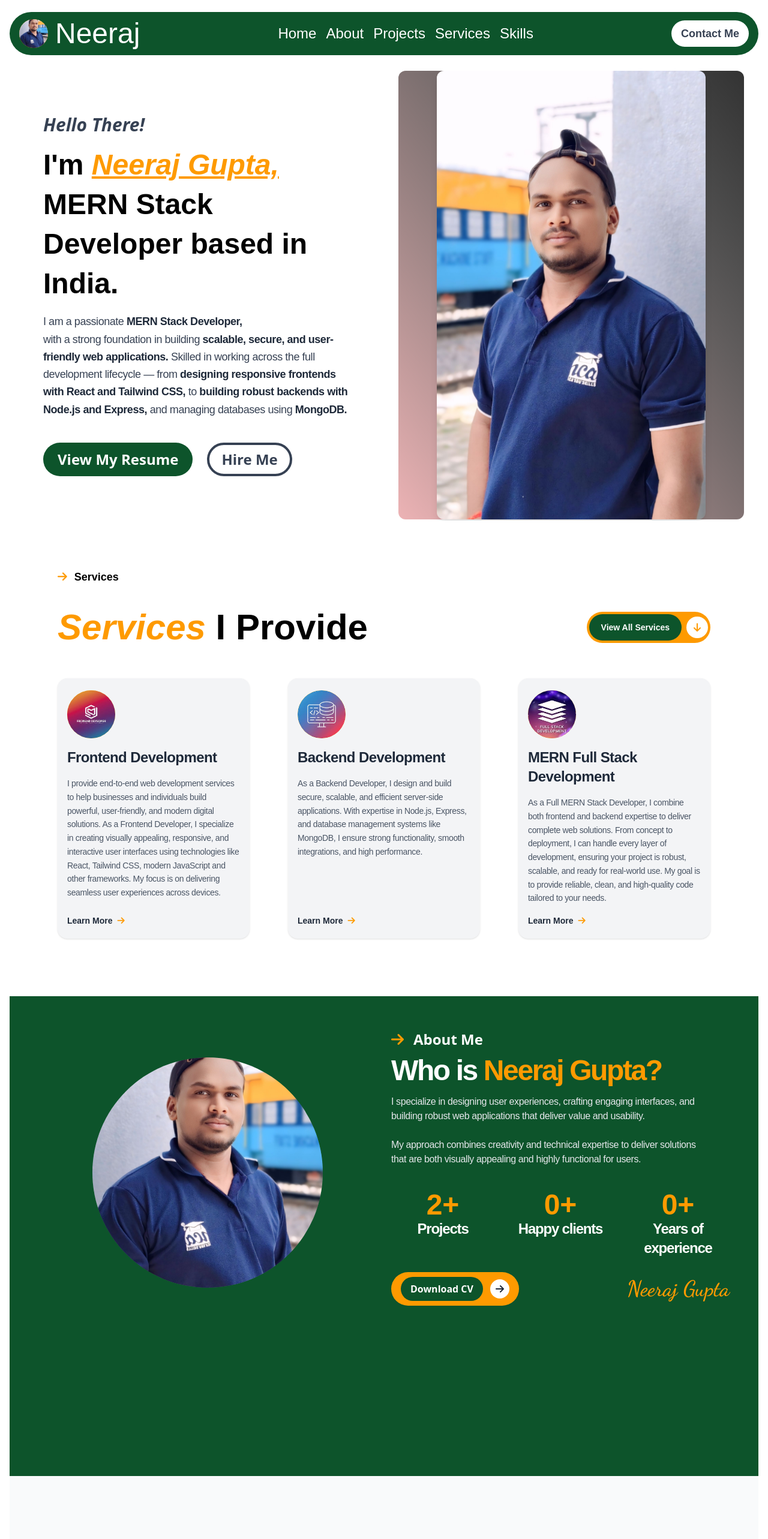
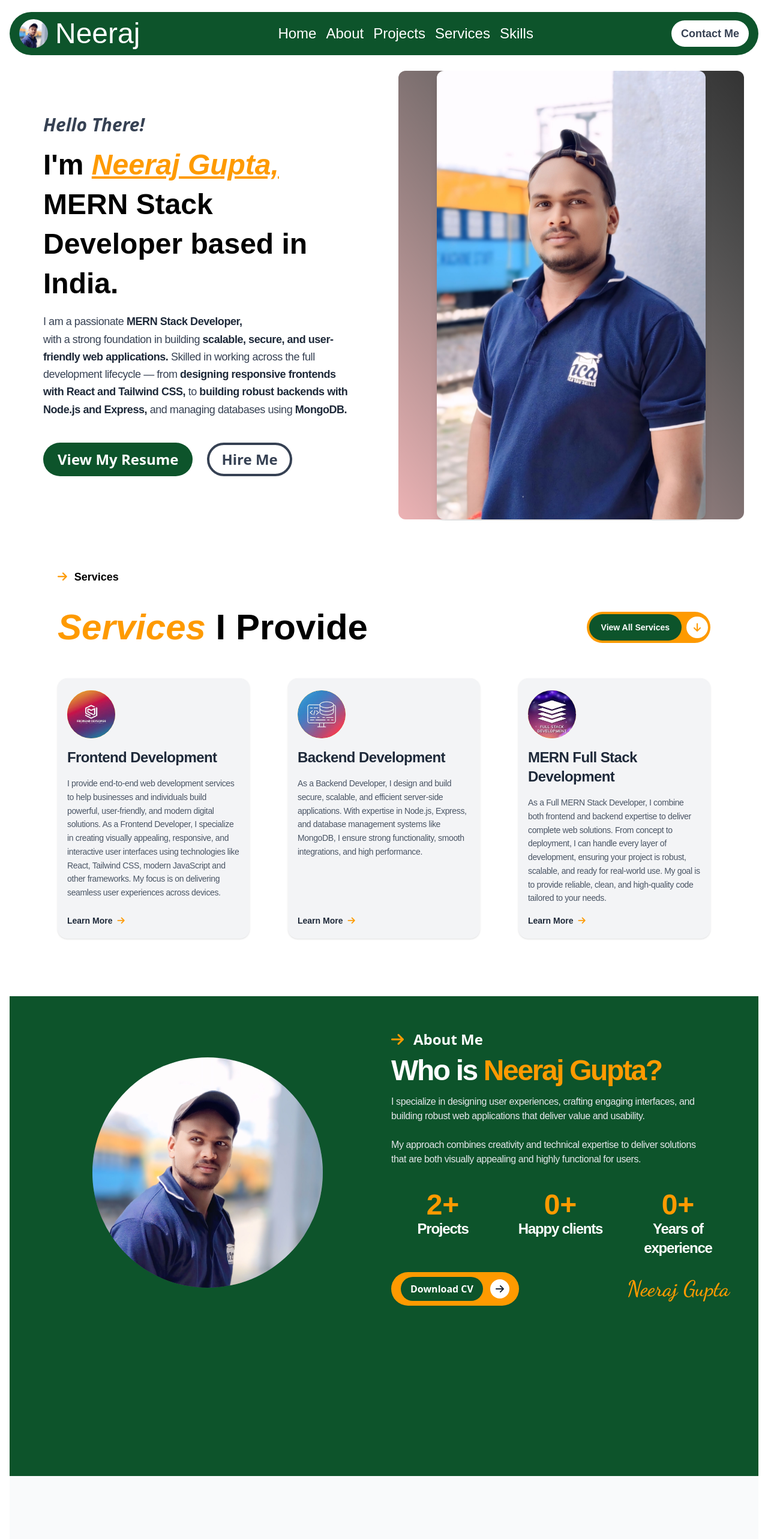
Before and after one commit to neeraj-bmj/Portfolio_Neeraj_Gupta, a React (Vite) app in the folder Frontend/: page / in a window 1280 px wide. Shown: the top 2566 px of the page at 60% size. Built offline with nearby package versions, Linux system fonts and the light colour scheme.

Commit message:
update image from navbar and about

```diff
--- a/Frontend/src/components/Navbar.jsx
+++ b/Frontend/src/components/Navbar.jsx
@@ -1,5 +1,5 @@
 import React, { useState } from "react";
-import heroImage from "../assets/images/neerajgupta.jpg"
+import heroImage from "../assets/images/icon_portfolio.jpg"
 
 
 const Navbar = () => {
@@ -13,7 +13,7 @@ const Navbar = () => {
           <img
             src={`${heroImage}`}
             alt="Neeraj-Gupta"
-            className="w-full h-full object-cover scale-x-[-1]"
+            className="w-full h-full object-cover"
           />
         </div>
         <div className="name text-white text-xl md:text-2xl lg:text-5xl font-semibold noto-sans-jp-NeerajGuptaName">
--- a/Frontend/src/pages/About.jsx
+++ b/Frontend/src/pages/About.jsx
@@ -1,6 +1,6 @@
 import React from "react";
 import "../styles/Style.css";
-import heroImage from "../assets/images/neerajgupta.jpg";
+import heroImage from "../assets/images/icon_portfolio.jpg";
 // import neeraj_gupta_cv  from "../assets/resume/DummyResume1.pdf";
 
 const About = () => {
@@ -16,7 +16,7 @@ const About = () => {
           <div className="w-48 h-48 md:w-96 md:h-96 bg-white/20 rounded-full overflow-hidden relative">
             <img
               src={heroImage}
-              className="w-full h-full object-cover scale-x-[-1] absolute inset-0 "
+              className="w-full h-full object-cover  absolute inset-0 "
               alt="Neeraj Gupta"
             />
           </div>
```
